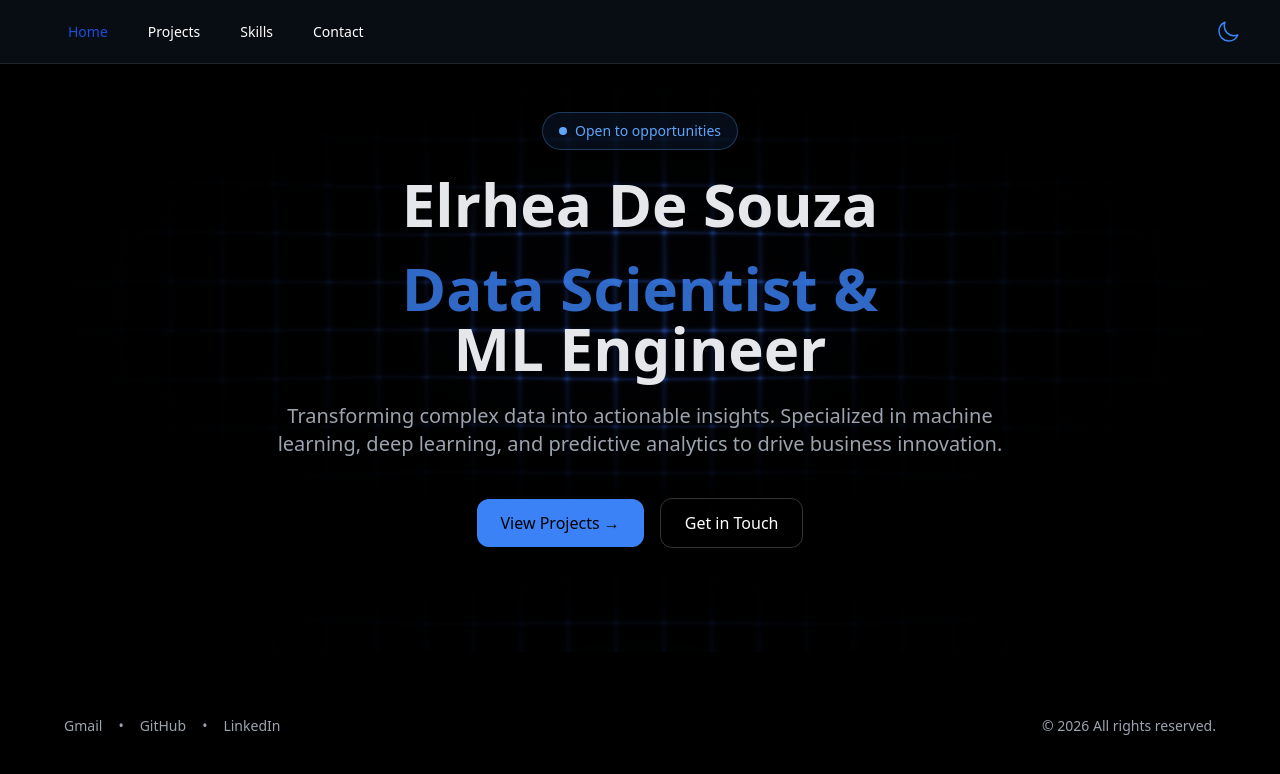
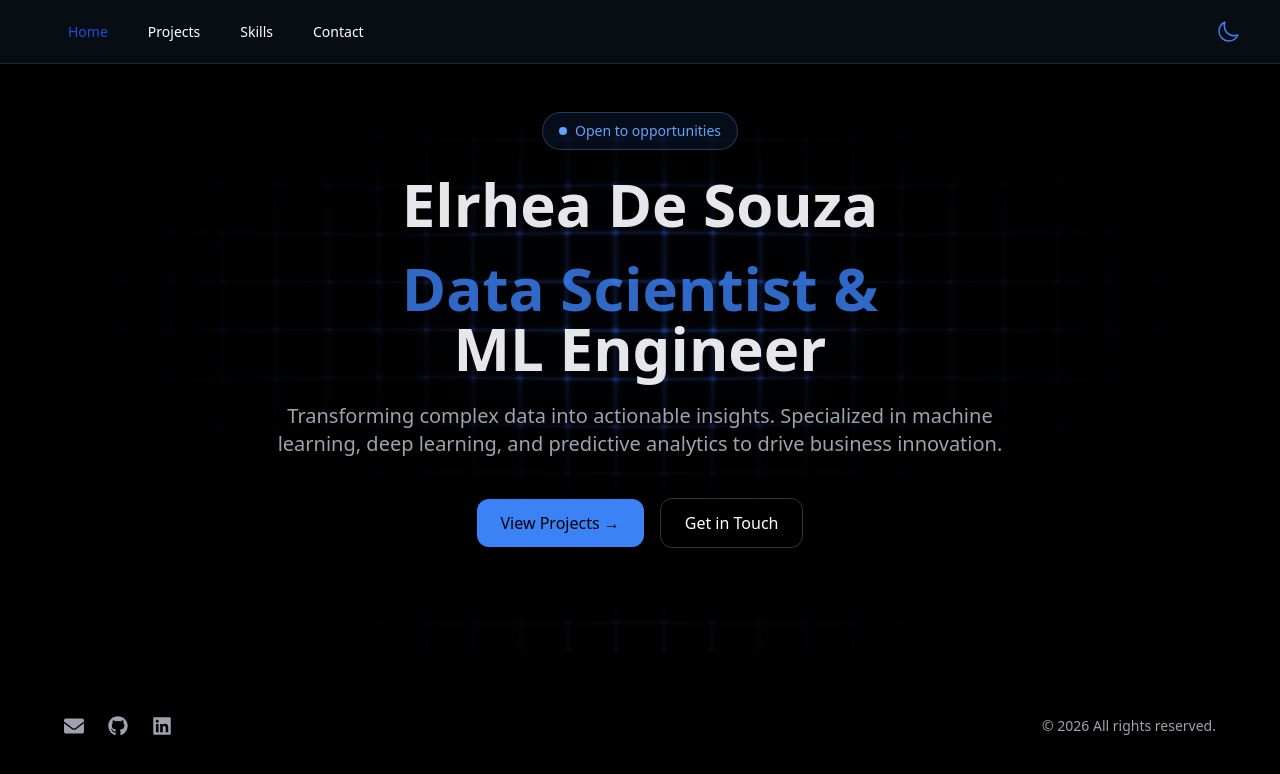
Before and after one commit to ElrheaDeSouza/Portfolio, a React (Vite) app: page / in a window 1280 px wide. Shown: the top 774 px of the page. Built offline with nearby package versions, Linux system fonts and the light colour scheme.

Commit message:
Updated Footer

```diff
--- a/package.json
+++ b/package.json
@@ -18,6 +18,7 @@
     "ogl": "^1.0.11",
     "react": "^19.2.0",
     "react-dom": "^19.2.0",
+    "react-icons": "^5.5.0",
     "react-router-dom": "^7.11.0",
     "tailwind-merge": "^3.4.0",
     "tailwindcss-animate": "^1.0.7"
--- a/src/components/Footer.jsx
+++ b/src/components/Footer.jsx
@@ -1,3 +1,5 @@
+import { FaGithub, FaLinkedin, FaEnvelope } from "react-icons/fa";
+
 const Footer = () => {
   return (
     <footer
@@ -6,45 +8,49 @@ const Footer = () => {
     >
       <div className="mx-auto max-w-6xl">
 
-
         {/* Bottom Section */}
         <div className="flex flex-col md:flex-row md:items-center md:justify-between gap-6 text-sm text-gray-400">
 
-          {/* Contact Info */}
-          <div className="flex flex-col sm:flex-row gap-4">
+          {/* Social Icons */}
+          <div className="flex items-center gap-6 text-xl">
             <a
               href="mailto:elrheadesouza@gmail.com"
+              aria-label="Email"
               className="hover:text-blue-700 transition"
             >
-              Gmail
+              <FaEnvelope />
             </a>
-            <span className="hidden sm:block">•</span>
+
             <a
               href="https://github.com/ElrheaDeSouza"
               target="_blank"
               rel="noreferrer"
+              aria-label="GitHub"
               className="hover:text-blue-700 transition"
             >
-              GitHub
+              <FaGithub />
             </a>
-            <span className="hidden sm:block">•</span>
+
             <a
               href="https://www.linkedin.com/in/elrhea-desouza-a07402325/"
               target="_blank"
               rel="noreferrer"
+              aria-label="LinkedIn"
               className="hover:text-blue-700 transition"
             >
-              LinkedIn
+              <FaLinkedin />
             </a>
           </div>
 
           {/* Copyright */}
-          <p className="text-gray-400">© {new Date().getFullYear()} All rights reserved.</p>
+          <p className="text-gray-400">
+            © {new Date().getFullYear()} All rights reserved.
+          </p>
         </div>
 
       </div>
     </footer>
-  )
-}
+  );
+};
 
-export default Footer
+export default Footer;
```
Also changed, not shown: 1 other file (tests, documents, lock files or other folders).
